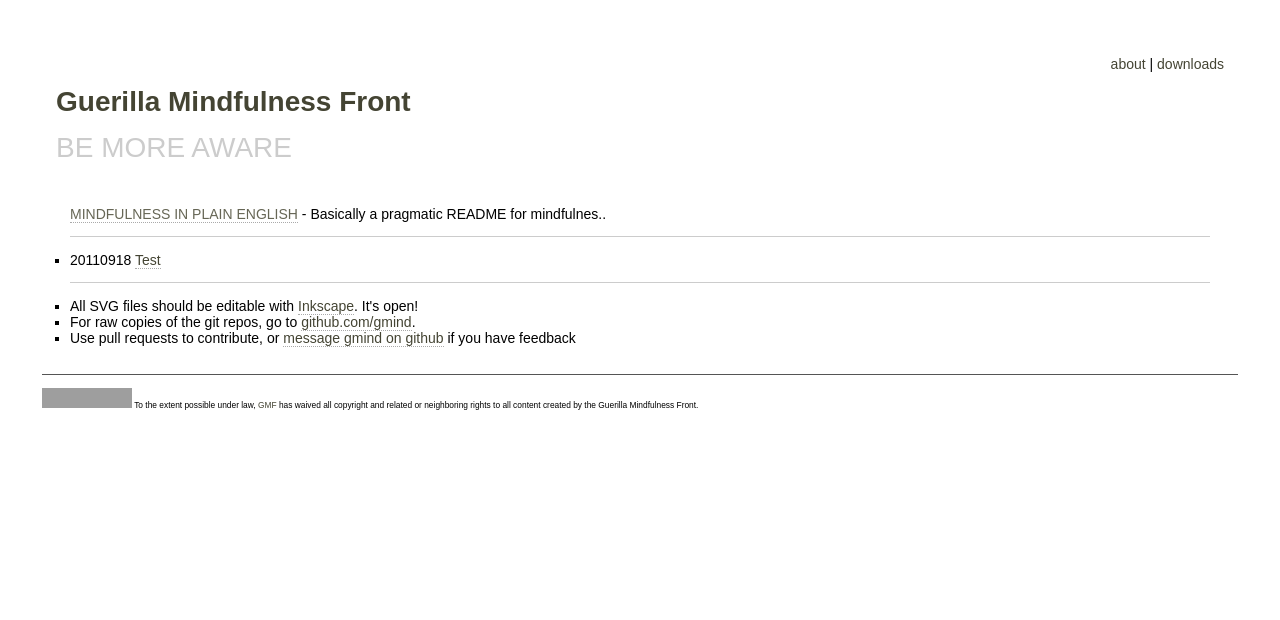
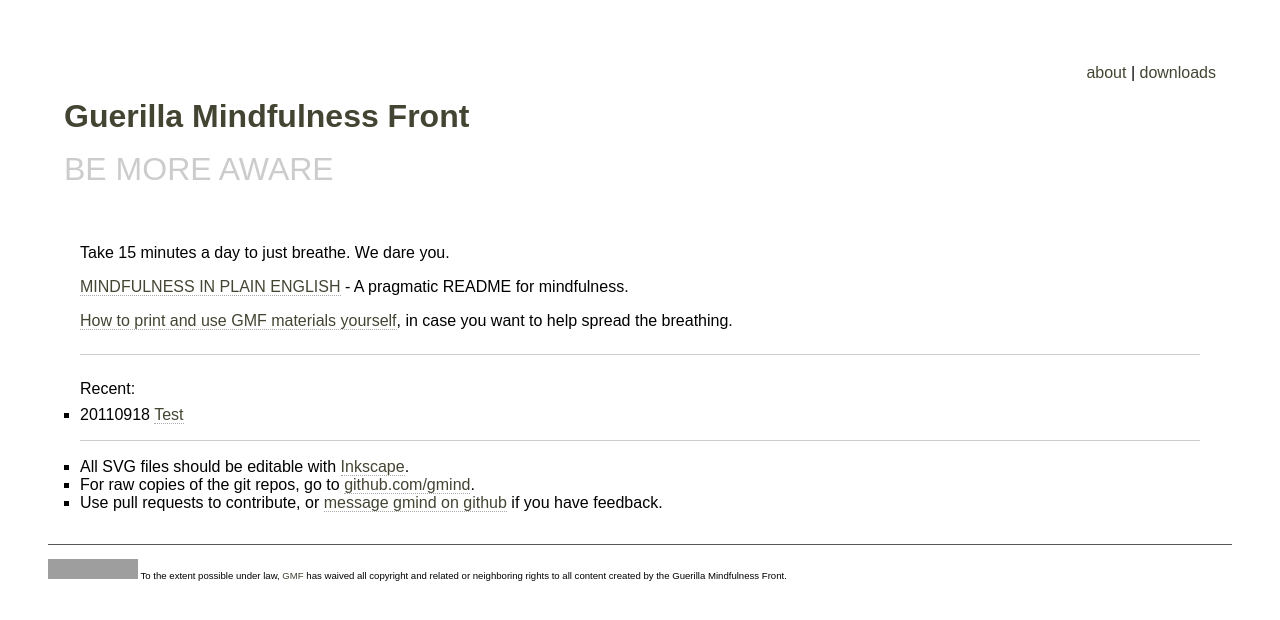
Before and after one commit to gmind/gmind.github.com, a Jekyll site: the page built from index.html, in a window 1280 px wide. Shown: the top 620 px of the page. Built offline with Jekyll 4.4.1, drawn with Linux system fonts in a browser that asks for light colours; nearby versions of some CDN libraries; Markdown is read by kramdown in place of the engine named in the settings; grey boxes are pictures that could not be loaded.

Commit message:
some more tweaks and a howto page

```diff
--- a/about.markdown
+++ b/about.markdown
@@ -3,6 +3,9 @@ layout: default
 title: About
 ---
 
+Take 15 minutes a day to just breathe. We dare you.
+
+<hr/>
 
 The Guerilla Mindfulness Front is an anonymous group of pragmatic realists who
 want to improve the world around them by reducing suffering.
--- a/css/main.css
+++ b/css/main.css
@@ -4,7 +4,7 @@ header, footer, aside, nav, article {
 
 body {
   margin: 3em;
-  font: 14px Arial, sans-serif;
+  font: 16px Arial, sans-serif;
 }
 
 h1 {
@@ -13,12 +13,12 @@ h1 {
 }
 
 h2 {
-  font-size: 20px;
+  font-size: 28px;
   padding: 0.4em 0;
 }
 
 h3 {
-  font-size: 18px;
+  font-size: 22px;
   padding: 0.3em 0;
 }
 
--- a/index.html
+++ b/index.html
@@ -3,12 +3,23 @@ layout: default
 title: Home
 ---
 
+<p>
+Take 15 minutes a day to just breathe. We dare you.
+</p>
 
-<a href="">MINDFULNESS IN PLAIN ENGLISH</a> - Basically a pragmatic README for
-mindfulnes..
+<p>
+<a href="http://www.urbandharma.org/udharma4/mpe.html">MINDFULNESS IN PLAIN ENGLISH</a> - A pragmatic README for mindfulness.
+</p>
+
+<p>
+<a href="howto.html">How to print and use GMF materials yourself</a>, in case
+you want to help spread the breathing.
+</p>
+
 
 <hr/>
 
+<p>Recent:</p>
 
 <ul id="archive">
 {% for post in site.posts limit:7 %}
@@ -20,10 +31,10 @@ mindfulnes..
 
 <ul>
 
-<li>All SVG files should be editable with <a href="http://inkscape.org/">Inkscape</a>. It's open!</li>
+<li>All SVG files should be editable with <a href="http://inkscape.org/">Inkscape</a>.
 
 <li>For raw copies of the git repos, go to <a href="https://github.com/gmind">github.com/gmind</a>.</li>
 
-<li>Use pull requests to contribute, or <a href="https://github.com/gmind">message gmind on github</a> if you have feedback</li>
+<li>Use pull requests to contribute, or <a href="https://github.com/gmind">message gmind on github</a> if you have feedback.</li>
 
 </ul>
```
Also changed, not shown: howto.markdown (added, +38 -0 lines).
